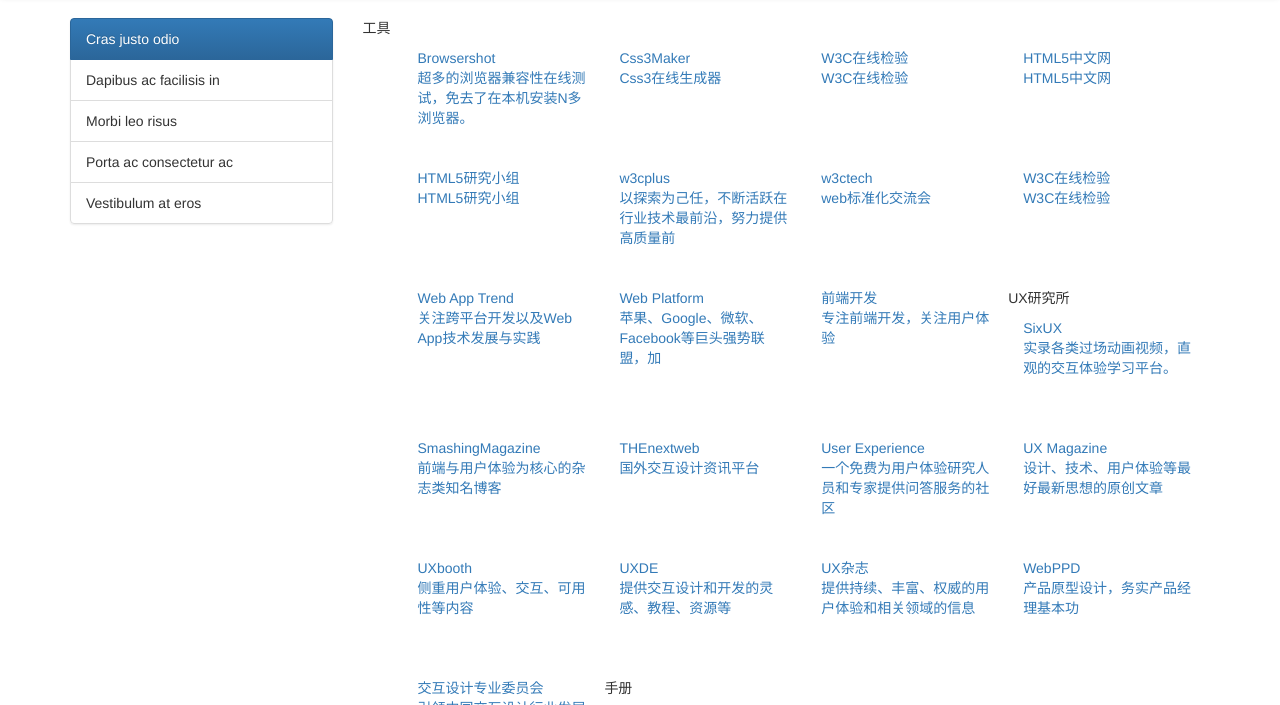
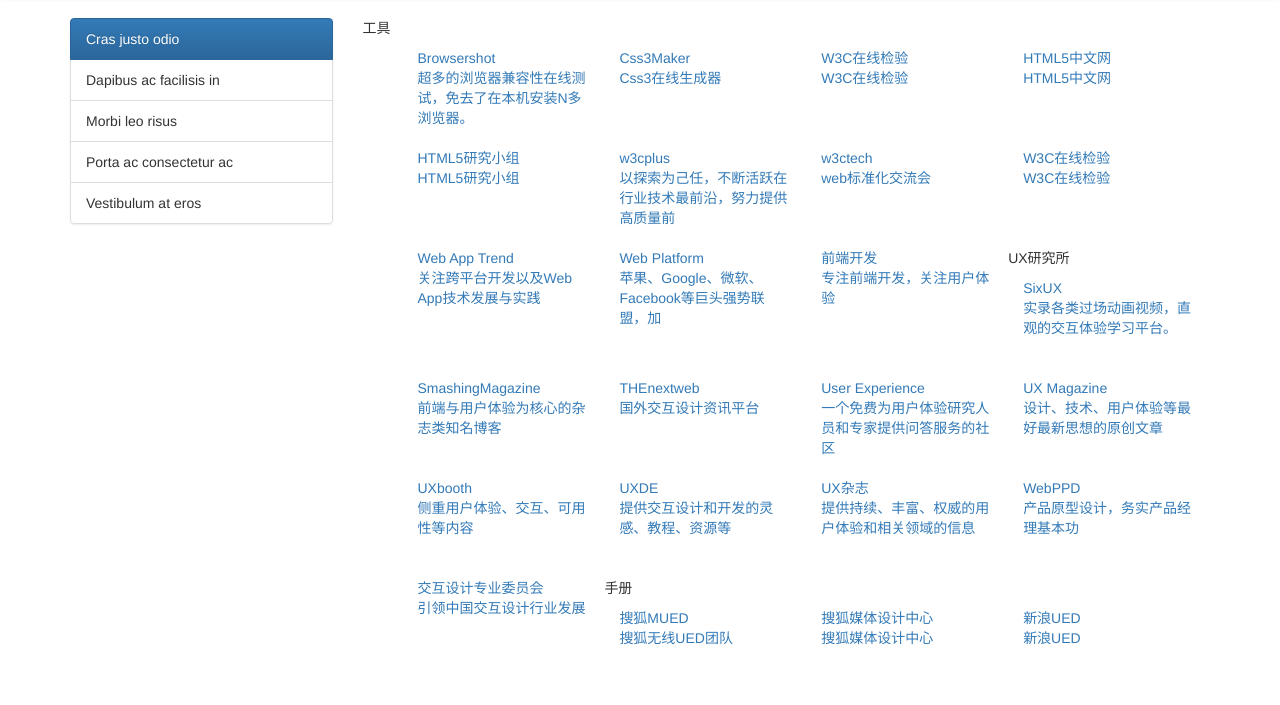
Before and after one commit to li-kang/frantendNav, a plain HTML site: page frontendNav-ng.html in a window 1280 px wide. Shown: the part 54-759 px from the top of the page. Drawn offline with nearby package versions, Linux system fonts and the light colour scheme.

Commit message:
行高修改为100

```diff
--- a/frontendNav-ng.html
+++ b/frontendNav-ng.html
@@ -29,7 +29,7 @@
 		</script>
 		<style>
 			.block ul { margin: 0px;}
-			.block ul li { margin: 0px; list-style: none; float:left; height: 120px;}
+			.block ul li { margin: 0px; list-style: none; float:left; height: 100px;}
 		</style>
 	</head>
 	<body ng-controller="ctrlMain">
```
